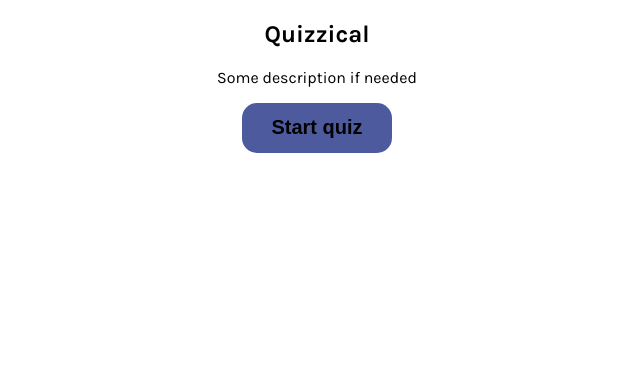
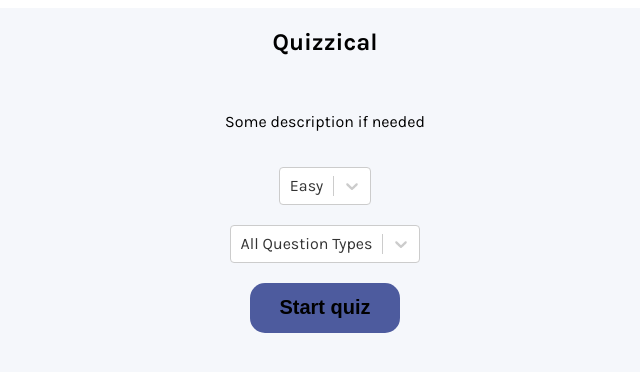
Before and after one commit to gcerame/quizzical, a React (Vite) app: page / in a window 1280 px wide. Shown: the top 372 px of the page, without its empty margins (323-963 px from the left). Built offline with nearby package versions, Linux system fonts and the light colour scheme.

Commit message:
added difficulty and type of question selection

```diff
--- a/src/App.jsx
+++ b/src/App.jsx
@@ -1,15 +1,26 @@
-import StartScreen from "./Components/StartScreen";
-import Game from "./Components/Game";
-import React from "react";
-import {useState} from "react";
+import StartScreen from './Components/StartScreen';
+import Game from './Components/Game';
+import React from 'react';
 
-export default function App() {
+export default function App () {
     const [showStartScreen, setShowStartScreen] = React.useState(true);
     const toggleStartScreen = () => setShowStartScreen(!showStartScreen);
+    const [selectedDifficulty, setSelectedDifficulty] = React.useState('easy');
+    const [selectedType, setSelectedType] = React.useState('allQuestionTypes');
 
+    React.useEffect(() => {
+    }, [selectedDifficulty, selectedType]);
     return (
         <div className="App">
-            {showStartScreen ? <StartScreen toggleStartScreen={toggleStartScreen}/> : <Game/>}
+            {showStartScreen
+                ? <StartScreen
+                    toggleStartScreen={toggleStartScreen}
+                    setSelectedDifficulty={setSelectedDifficulty}
+                    setSelectedType={setSelectedType}/>
+                : <Game
+                    toggleStartScreen={toggleStartScreen}
+                    selectedDifficulty={selectedDifficulty}
+                    selectedType={selectedType}/>}
         </div>
     );
 }
--- a/src/Components/Game.jsx
+++ b/src/Components/Game.jsx
@@ -1,44 +1,49 @@
-import Question from "./Question";
-import React, {useEffect} from "react";
-import {nanoid} from "nanoid";
+import Question from './Question';
+import React, { useEffect } from 'react';
+import { nanoid } from 'nanoid';
 
-export default function Game() {
-
+export default function Game ({
+    selectedDifficulty,
+    selectedType
+}) {
     const [questions, setQuestions] = React.useState([]);
     const [gameFinished, setGameFinished] = React.useState(false);
     const [correctAnswers, setCorrectAnswers] = React.useState(0);
-    const [restartGame,setRestartGame] = React.useState(false);
+    const [restartGame, setRestartGame] = React.useState(false);
 
     useEffect(() => {
-        fetch('https://opentdb.com/api.php?amount=5&type=multiple&difficulty=easy')
+        fetch('https://opentdb.com/api.php?amount=5', {
+            params: {
+                difficulty: selectedDifficulty,
+                type: selectedType === 'allQuestionTypes' ? '' : selectedType
+            }
+        })
             .then(res => res.json())
             .then(data => data.results.map(question => ({
                 id: nanoid(),
                 question: question.question,
                 answers: [...question.incorrect_answers, question.correct_answer].map(answer => ({
-                    answer: answer,
+                    answer,
                     isCorrect: answer === question.correct_answer,
                     isSelected: false,
                     id: nanoid()
                 })).sort(() => Math.random() - 0.5)
             })))
-            .then(questions => setQuestions(questions))
-            .then(console.log("api called"));
+            .then(questions => setQuestions(questions));
     }, [restartGame]);
 
-    function checkAnswers() {
+    function checkAnswers () {
         let correctAnswers = 0;
         questions.forEach(question => {
             question.answers.forEach(answer => {
                 if (answer.isCorrect && answer.isSelected) correctAnswers++;
             });
-            }
-        );
+        });
         setCorrectAnswers(correctAnswers);
         setGameFinished(true);
     }
 
-    function toggleSelected(questionID, answerID) {
+    function toggleSelected (questionID, answerID) {
         const newQuestions = questions.map(question => {
             if (question.id === questionID) {
                 question.answers = question.answers.map(answer => {
@@ -51,7 +56,7 @@ export default function Game() {
         setQuestions(newQuestions);
     }
 
-    function generateQuestions() {
+    function generateQuestions () {
         return questions.map(question => {
             return <Question
                 question={question.question}
@@ -64,31 +69,25 @@ export default function Game() {
         });
     }
 
-
-    function toggleRestartGame() {
+    function toggleRestartGame () {
         setRestartGame(true);
         setGameFinished(false);
     }
 
-    return (
-        <div className="game">
+    return (<div className="game">
         {generateQuestions()}
         <div className="footer">
-                {gameFinished ?
-                    <>
+            {gameFinished
+                ? <>
                     <span>You have answered {correctAnswers}/5 correctly</span>
                     <button
                         className="submit-button"
                         onClick={toggleRestartGame}
-                        >Restart game</button>
+                    >Restart game
+                    </button>
                 </>
-                    : <button
-                        className="submit-button"
-                        onClick={checkAnswers}>
-                        Check Answers
-                    </button>}
+                : <button className="submit-button" onClick={checkAnswers}>Check Answers</button>}
 
         </div>
-        </div>
-    );
+    </div>);
 }
--- a/src/Components/StartScreen.css
+++ b/src/Components/StartScreen.css
@@ -7,3 +7,12 @@
     font-weight: bold;
     font-size: 20px;
 }
+.start-screen{
+    display: flex;
+    flex-direction: column;
+    align-items: center;
+    height: 100vh;
+    width: 100vw;
+    background: #F5F7FB;
+    gap: 20px;
+}
--- a/src/Components/StartScreen.jsx
+++ b/src/Components/StartScreen.jsx
@@ -1,13 +1,69 @@
-import "./StartScreen.css"
+import './StartScreen.css';
+import React from 'react';
+import Select from 'react-select';
 
-export default function StartScreen (props) {
+export default function StartScreen ({
+    setSelectedType,
+    setSelectedDifficulty,
+    toggleStartScreen
+}) {
     return (
         <div className="start-screen">
             <h2>Quizzical</h2>
             <p>Some description if needed</p>
-            <button className="start-button" onClick={props.toggleStartScreen} >
+            <Select
+                className="select"
+                options={[
+                    {
+                        value: 'easy',
+                        label: 'Easy'
+                    },
+                    {
+                        value: 'medium',
+                        label: 'Medium'
+                    },
+                    {
+                        value: 'hard',
+                        label: 'Hard'
+                    }
+                ]}
+                defaultValue={{
+                    value: 'easy',
+                    label: 'Easy'
+                }}
+                placeholder="Select difficulty"
+                onChange={(e) => {
+                    setSelectedDifficulty(e.value);
+                }}
+            />
+            <Select
+                className="select"
+                options={[
+                    {
+                        value: 'allQuestionTypes',
+                        label: 'All Question Types'
+                    },
+                    {
+                        value: 'multiple',
+                        label: 'Multiple Choice'
+                    },
+                    {
+                        value: 'boolean',
+                        label: 'True/False'
+                    }
+                ]}
+                placeholder={'Select question type'}
+                defaultValue={{
+                    value: 'allQuestionTypes',
+                    label: 'All Question Types'
+                }}
+                onChange={(e) => {
+                    setSelectedType(e.value);
+                }}
+            />
+            <button className="start-button" onClick={toggleStartScreen}>
                 Start quiz
             </button>
         </div>
-    )
+    );
 }
```
Also changed, not shown: package.json (+8 -1 lines), src/Components/Answer.jsx (+18 -16 lines), src/Components/Question.jsx (+5 -7 lines), src/main.jsx (+6 -6 lines), .eslintrc.json (added), src/index.css (line endings or trailing spaces), 1 other file (tests, documents, lock files or other folders). Lines whose indentation alone changed are shown as unchanged.
